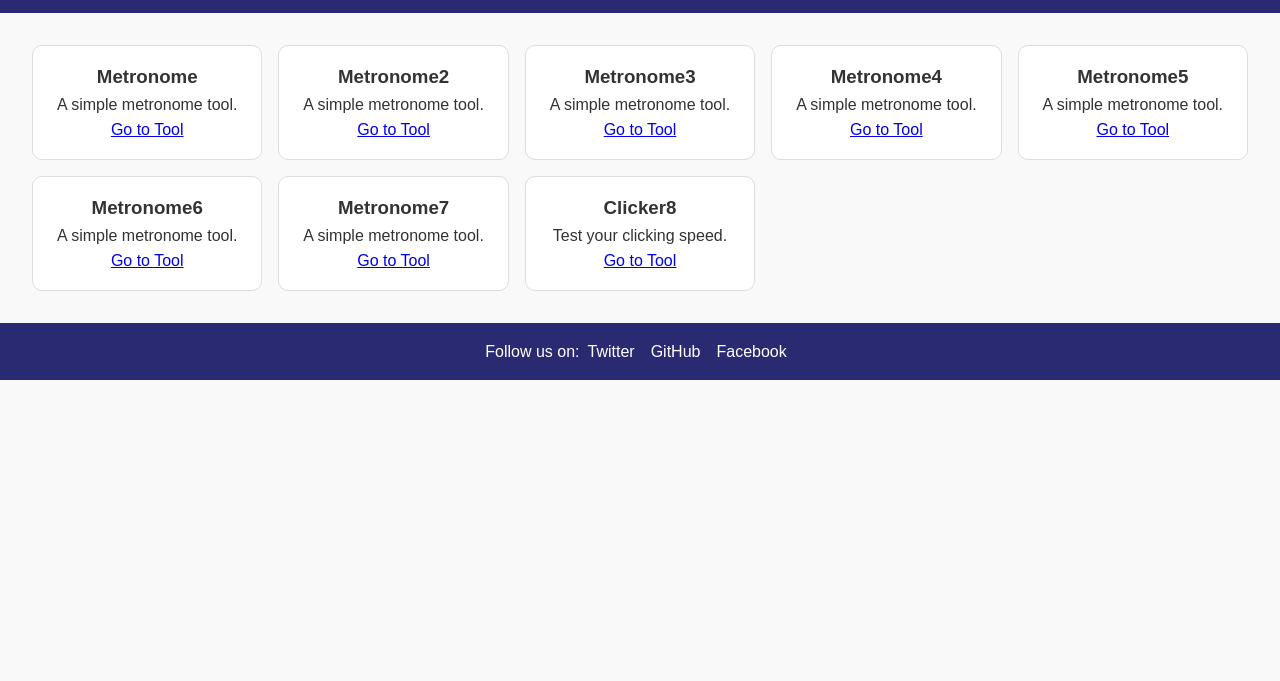
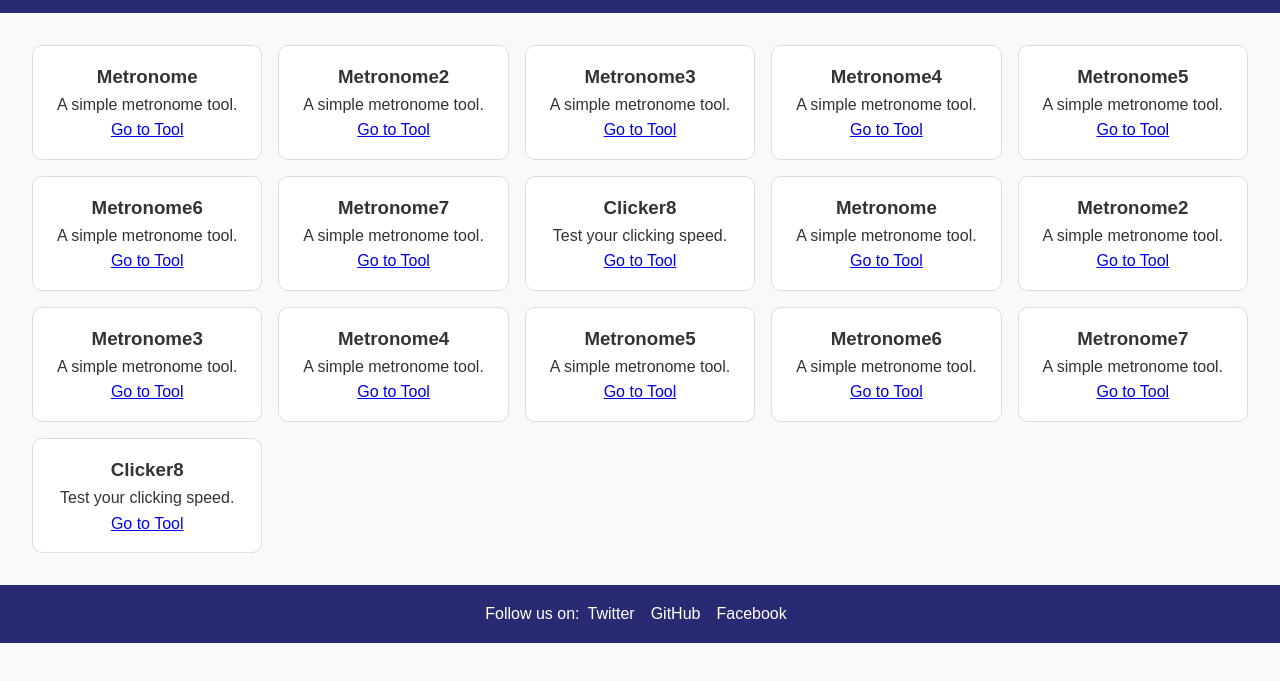
Before and after one commit to cheesamm/mii-tools, a plain HTML site: page index.html in a window 1280 px wide. Shown: the part 61-742 px from the top of the page. Drawn offline with Linux system fonts and the light colour scheme.

Commit message:
Update index.html

```diff
--- a/index.html
+++ b/index.html
@@ -60,6 +60,46 @@
         <p>Test your clicking speed.</p>
         <a href="clicker.html">Go to Tool</a>
       </div>
+      <div class="grid-item">
+        <h3>Metronome</h3>
+        <p>A simple metronome tool.</p>
+        <a href="metronome.html">Go to Tool</a>
+      </div>
+      <div class="grid-item">
+        <h3>Metronome2</h3>
+        <p>A simple metronome tool.</p>
+        <a href="metronome.html">Go to Tool</a>
+      </div>
+      <div class="grid-item">
+        <h3>Metronome3</h3>
+        <p>A simple metronome tool.</p>
+        <a href="metronome.html">Go to Tool</a>
+      </div>
+      <div class="grid-item">
+        <h3>Metronome4</h3>
+        <p>A simple metronome tool.</p>
+        <a href="metronome.html">Go to Tool</a>
+      </div>
+      <div class="grid-item">
+        <h3>Metronome5</h3>
+        <p>A simple metronome tool.</p>
+        <a href="metronome.html">Go to Tool</a>
+      </div>
+      <div class="grid-item">
+        <h3>Metronome6</h3>
+        <p>A simple metronome tool.</p>
+        <a href="metronome.html">Go to Tool</a>
+      </div>
+      <div class="grid-item">
+        <h3>Metronome7</h3>
+        <p>A simple metronome tool.</p>
+        <a href="metronome.html">Go to Tool</a>
+      </div>
+      <div class="grid-item">
+        <h3>Clicker8</h3>
+        <p>Test your clicking speed.</p>
+        <a href="clicker.html">Go to Tool</a>
+      </div>
     </div>
   </main>
 
```
